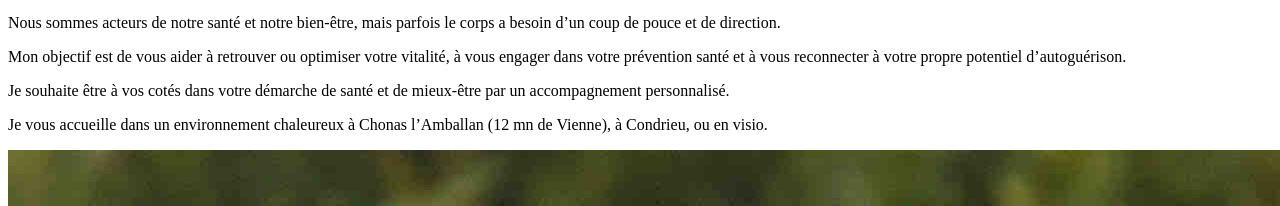
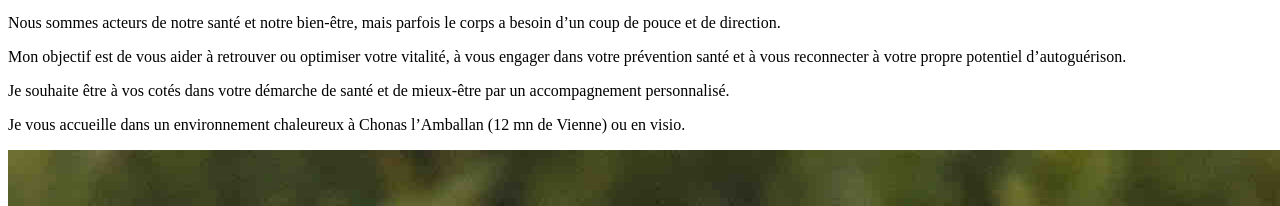
Before and after one commit to NotUndefind/Naturopathe, a React (Create React App) app: page / in a window 1280 px wide. Shown: the part 908-1114 px from the top of the page. Built offline with nearby package versions, Linux system fonts and the light colour scheme; a web font is replaced by a local one.

Commit message:
Automatic update

```diff
--- a/src/components/FirstSection/includes/Description.js
+++ b/src/components/FirstSection/includes/Description.js
@@ -39,7 +39,7 @@ export default function Description() {
 				</p>
 				<p className="font-text">
 					Je vous accueille dans un environnement chaleureux à Chonas
-					l’Amballan (12 mn de Vienne), à Condrieu, ou en visio.
+					l’Amballan (12 mn de Vienne) ou en visio.
 				</p>
 			</div>
 		</div>
```
